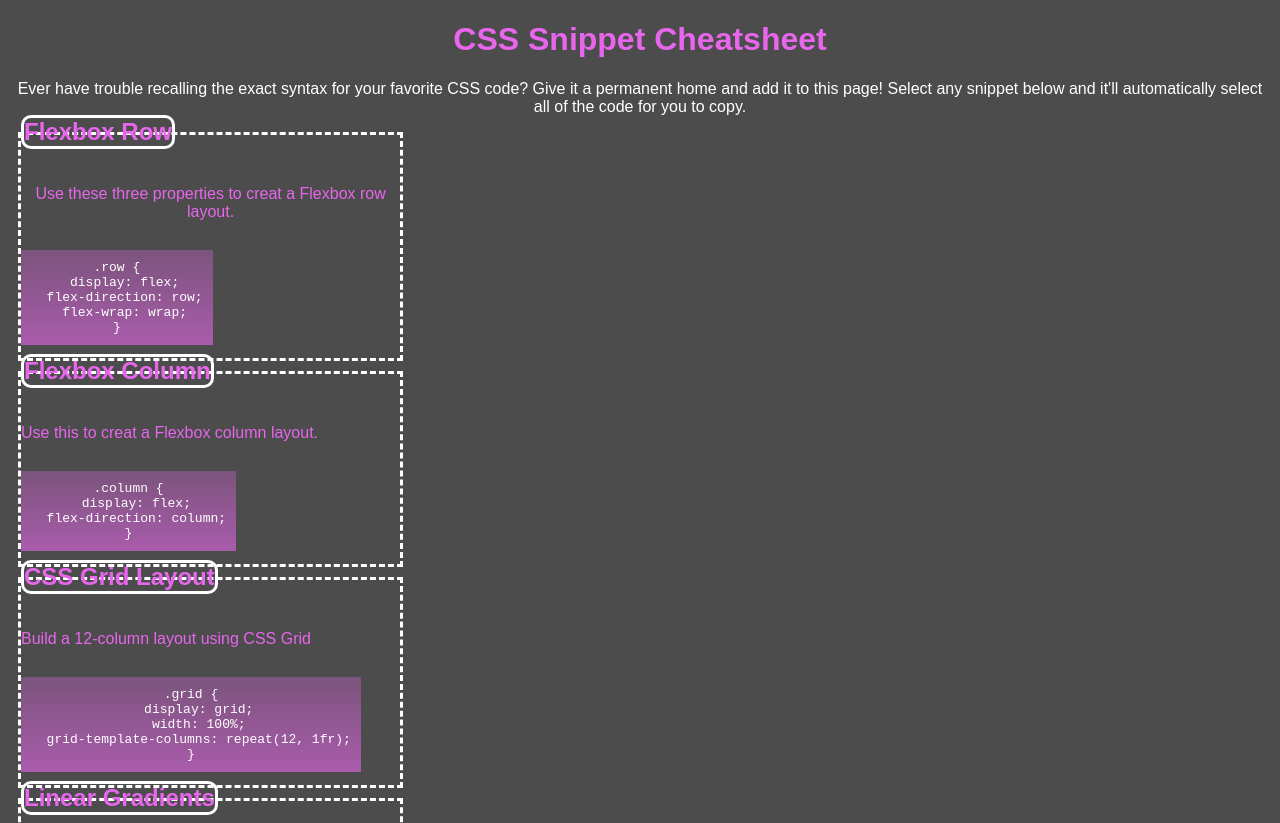
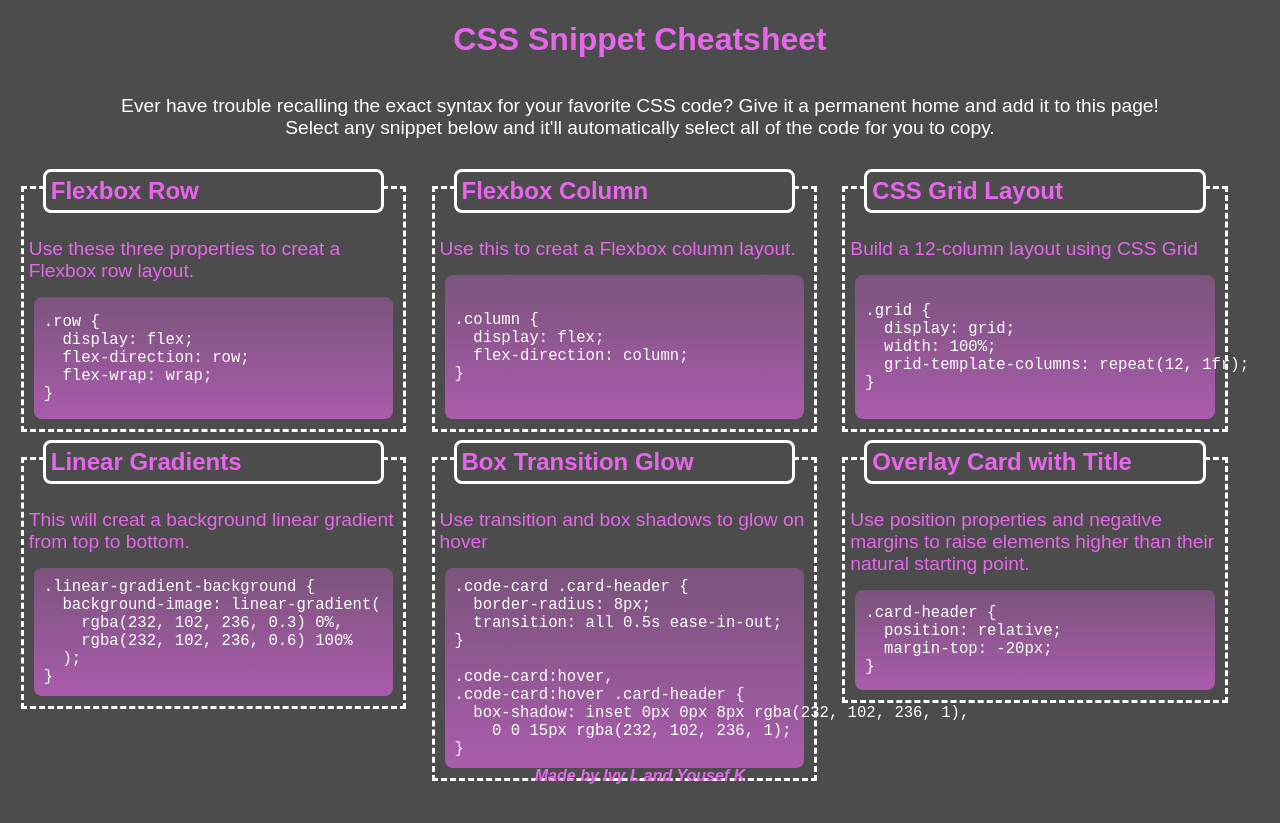
Before and after one commit to Love-Ivy/Week2Mini, a plain HTML site: page index.html in a window 1280 px wide. Shown: the top 823 px of the page. After the commit the page ends 800 px from the top, so only its background shows below. Drawn offline with Linux system fonts and the light colour scheme.

Commit message:
Made significant changes to CSS

```diff
--- a/assets/css/style.css
+++ b/assets/css/style.css
@@ -11,89 +11,94 @@ header {
   text-align: center;
 }
 
-/* set address style */
-address {
-  font-weight: bolder;
-}
-
 header > p {
-  align-self: center;
   color: white;
+  font-size: larger;
+  padding: 15px;
 }
 
 /* Create section boxes */
 section {
-  display: flex;
-  flex-wrap: wrap;
-  flex-direction: row;
+  display:flex;
+  flex-direction: column;
   border-style: dashed;
   border-color: white;
-  margin: 10px;
-  max-width: 30%;
+  margin: 1vw;
+  width: 30%;
+  min-height: 30vh;
+  float: left;
 }
 
 /* Add media query */
 @media screen and (max-width: 992px) {
   section {
-    background: #772014;
+    width: 50%;
+  }
+}
+@media screen and (max-width: 768px) {
+  section {
+    width: 100%;
   }
 }
 
-/*Add flexbox row*/
-.row {
-  display: flex;
-  flex-direction: row;
-  flex-wrap: wrap;
+.code-desc {
+    display: block;
+  font-size: larger;
+  text-align: left;
+  margin: 5px
 }
 
-/* Add flexbox Column */
-.column {
+.code-card {
   display: flex;
-  flex-direction: column;
-}
-
-/* add background colors and text colors */
-.grid {
-  display: grid;
-  width: 100%;
-  grid-template-columns: repeat(12, 1fr);
-}
-
-/* Linear Gradients card code
-background-image: linear-gradient(
-    rgba(232, 102, 236, 0.3) 0%,
-    rgba(232, 102, 236, 0.6) 100%
-  );*/
-
-/* set code-card style */
-
-.code-card {
   color: white;
+  flex: 1;
+  align-items: center;
   background-image: linear-gradient(
     rgba(232, 102, 236, 0.3) 0%,
     rgba(232, 102, 236, 0.6) 100%
   );
+  border-radius: 8px;
   padding: 10px;
+  text-align: left;
+  margin: 10px;
+  font-size: larger;
 }
 
-/* add box transition glow */
-.code-card .card-header {
-  border-radius: 8px;
-  transition: all 0.5s ease-in-out;
-}
-
-.code-card:hover,
-.code-card:hover .card-header {
-  box-shadow: inset 0px 0px 8px rgba(232, 102, 236, 1),
-    0 0 15px rgba(232, 102, 236, 1);
-}
-
-/* overlay card with title */
+/* overlay card with title*/
 .card-header {
   position: relative;
   margin-top: -20px;
   /* Added code */
-  border-radius: 10px;
+  background-color: #4c4c4c;
   border-color: white;
   border-style: solid;
+  border-radius: 8px;
+  padding: 5px;
+  margin-left: 5%;
+  margin-right: 5%;
+  text-align: left;
 }
+
+  /* add box transition glow */
+.code-card .card-header {
+    border-radius: 8px;
+    transition: all 0.5s ease-in-out;
+  }
+
+  /.code-card:hover,
+  .code-card:hover .card-header {
+    box-shadow: inset 0px 0px 8px rgba(232, 102, 236, 1),
+      0 0 15px rgba(232, 102, 236, 1);
+  }
+
+/* set address style */
+address {
+  position: fixed;
+  right: 0;
+  left: 0;
+  bottom: 15px;
+  margin: auto;
+  font-weight: bolder;
+  text-align: center;
+}
+}
--- a/index.html
+++ b/index.html
@@ -3,7 +3,7 @@
   <head>
     <meta charset="UTF-8" />
     <meta name="viewport" content="width=device-width, initial-scale=1.0" />
-    <title>Week2Mini</title>
+    <title>CSS Cheatsheet</title>
     <link rel="stylesheet" href="./assets/css/style.css" />
   </head>
 
@@ -12,15 +12,17 @@
       <h1>CSS Snippet Cheatsheet</h1>
       <p>
         Ever have trouble recalling the exact syntax for your favorite CSS code?
-        Give it a permanent home and add it to this page! Select any snippet
+        Give it a permanent home and add it to this page! </br> Select any snippet
         below and it'll automatically select all of the code for you to copy.
       </p>
     </header>
 
-    <main>
+    <main class="grid">
       <section>
         <h2 class="card-header">Flexbox Row</h2>
-        <p>Use these three properties to creat a Flexbox row layout.</p>
+        <p class="code-desc">
+          Use these three properties to creat a Flexbox row layout.
+        </p>
         <!-- CSS code inserted to be visible on page -->
         <pre class="code-card">
 .row {
@@ -32,7 +34,7 @@
       </section>
       <section>
         <h2 class="card-header">Flexbox Column</h2>
-        <p>Use this to creat a Flexbox column layout.</p>
+        <p class="code-desc">Use this to creat a Flexbox column layout.</p>
         <!-- CSS code inserted to be visible on page -->
         <pre class="code-card">
 .column {
@@ -43,7 +45,7 @@
       </section>
       <section>
         <h2 class="card-header">CSS Grid Layout</h2>
-        <p>Build a 12-column layout using CSS Grid</p>
+        <p class="code-desc">Build a 12-column layout using CSS Grid</p>
         <!-- CSS code inserted to be visible on page -->
         <pre class="code-card">
 .grid {
@@ -55,7 +57,9 @@
       </section>
       <section>
         <h2 class="card-header">Linear Gradients</h2>
-        <p>This will creat a background linear gradient from top to bottom.</p>
+        <p class="code-desc">
+          This will creat a background linear gradient from top to bottom.
+        </p>
         <!-- CSS code inserted to be visible on page -->
         <pre class="code-card">
 .linear-gradient-background {
@@ -68,7 +72,7 @@
       </section>
       <section>
         <h2 class="card-header">Box Transition Glow</h2>
-        <p>Use transition and box shadows to glow on hover</p>
+        <p class="code-desc">Use transition and box shadows to glow on hover</p>
         <!-- CSS code inserted to be visible on page -->
         <pre class="code-card">
 .code-card .card-header {
@@ -85,12 +89,12 @@
       </section>
       <section>
         <h2 class="card-header">Overlay Card with Title</h2>
-        <p>
+        <p class="code-desc">
           Use position properties and negative margins to raise elements higher
           than their natural starting point.
         </p>
         <!-- CSS code inserted to be visible on page -->
-        <pre class="linear-gradient-background, code-card">
+        <pre class="code-card">
 .card-header {
   position: relative;
   margin-top: -20px;
```
